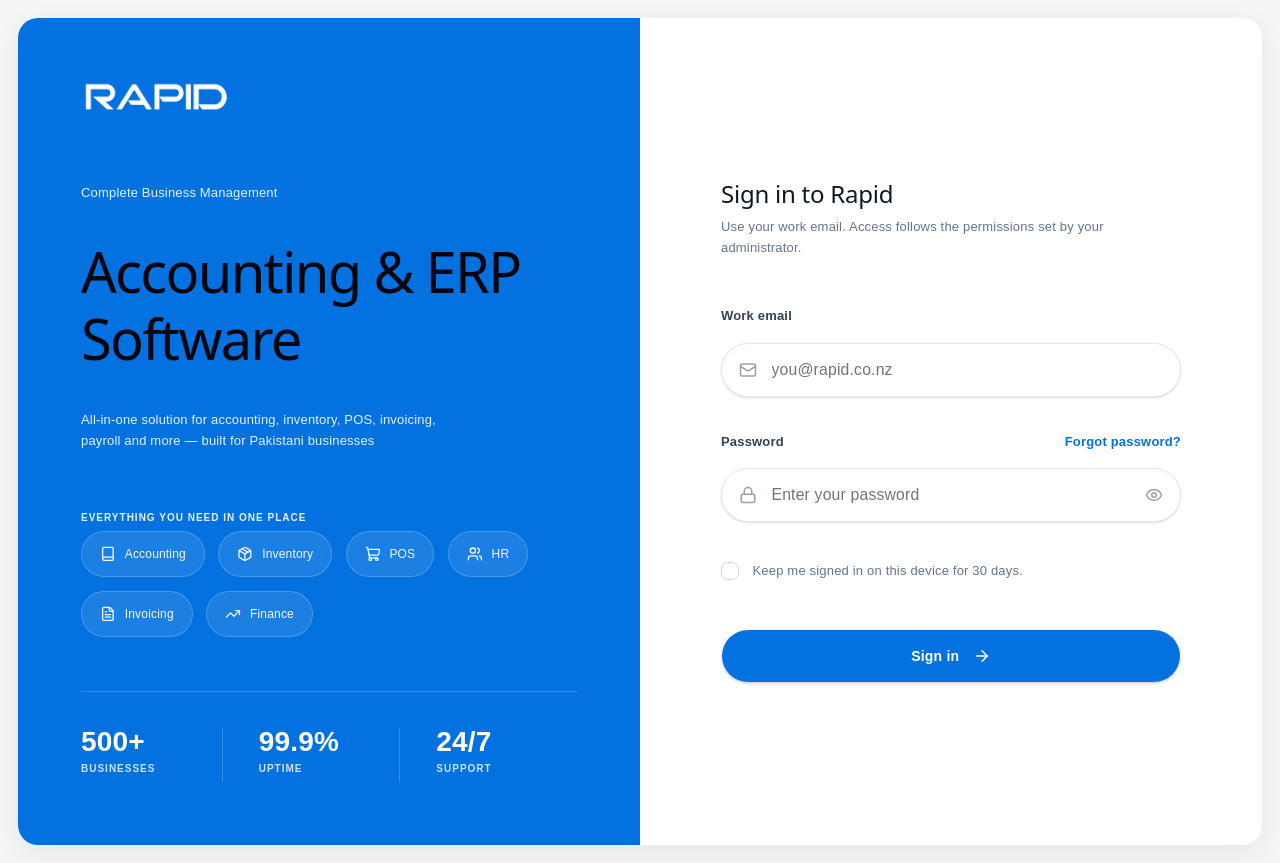
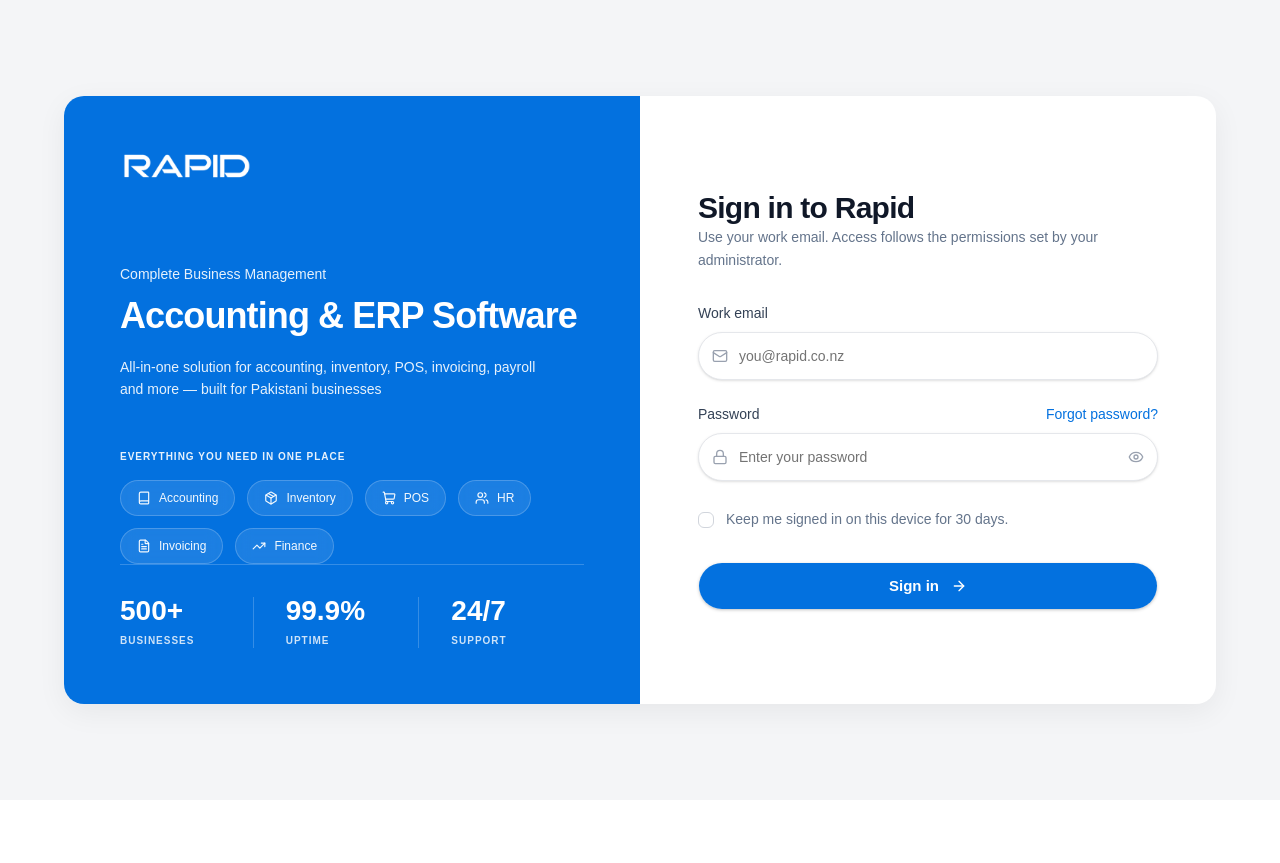
Before and after one commit to RapidSmart/Rapid_Erp_Ecom, a React (Vite) app: page /auth/signin in a window 1280 px wide. After the commit the page ends 800 px from the top, so only its background shows below. Built offline with nearby package versions, Linux system fonts and the light colour scheme.

Commit message:
refactor: update Sign In page layout and typography with modernized CSS base styles

```diff
--- a/src/modules/auth/components/SignInForm.tsx
+++ b/src/modules/auth/components/SignInForm.tsx
@@ -30,18 +30,18 @@
   }
 
   return (
-    <form onSubmit={handleSubmit(onSubmit)} className="space-y-7">
-      <div className="space-y-3">
-        <label htmlFor="email" className="block text-[13px] font-semibold !text-[#334155]">
+    <form onSubmit={handleSubmit(onSubmit)} className="space-y-6">
+      <div className="space-y-2">
+        <label htmlFor="email" className="block text-[14px] font-medium !text-[#334155]">
           Work email
         </label>
         <div className="relative">
-          <Mail className="absolute left-4 top-1/2 -translate-y-1/2 h-4 w-4 text-gray-400" />
+          <Mail className="absolute left-3.5 top-1/2 -translate-y-1/2 h-4 w-4 text-gray-400" />
           <Input
             id="email"
             type="email"
             placeholder="you@rapid.co.nz"
-            className="pl-11 h-12 rounded-full border-gray-200 bg-white !text-gray-900 text-[14px] shadow-sm focus-visible:ring-1 focus-visible:ring-primary"
+            className="pl-10 h-12 rounded-full border-gray-200 bg-white !text-gray-900 text-[14px] shadow-sm focus-visible:ring-1 focus-visible:ring-primary"
             {...register('email')}
           />
         </div>
@@ -50,34 +50,34 @@
         )}
       </div>
 
-      <div className="space-y-3">
+      <div className="space-y-2">
         <div className="flex items-center justify-between">
           <label
             htmlFor="password"
-            className="block text-[13px] font-semibold !text-[#334155]"
+            className="block text-[14px] font-medium !text-[#334155]"
           >
             Password
           </label>
           <a
             href="#"
-            className="text-[13px] font-semibold !text-primary hover:underline"
+            className="text-[14px] font-medium !text-primary hover:underline"
           >
             Forgot password?
           </a>
         </div>
         <div className="relative">
-          <Lock className="absolute left-4 top-1/2 -translate-y-1/2 h-4 w-4 text-gray-400" />
+          <Lock className="absolute left-3.5 top-1/2 -translate-y-1/2 h-4 w-4 text-gray-400" />
           <Input
             id="password"
             type={showPassword ? 'text' : 'password'}
             placeholder="Enter your password"
-            className="pl-11 pr-11 h-12 rounded-full border-gray-200 bg-white !text-gray-900 text-[14px] shadow-sm focus-visible:ring-1 focus-visible:ring-primary"
+            className="pl-10 pr-10 h-12 rounded-full border-gray-200 bg-white !text-gray-900 text-[14px] shadow-sm focus-visible:ring-1 focus-visible:ring-primary"
             {...register('password')}
           />
           <button
             type="button"
             onClick={() => setShowPassword(!showPassword)}
-            className="absolute right-4 top-1/2 -translate-y-1/2 text-gray-400 hover:text-gray-600 focus:outline-none"
+            className="absolute right-3.5 top-1/2 -translate-y-1/2 text-gray-400 hover:text-gray-600 focus:outline-none"
             aria-label={showPassword ? 'Hide password' : 'Show password'}
           >
             {showPassword ? (
@@ -101,17 +101,17 @@
         />
         <label
           htmlFor="keepSignedIn"
-          className="text-[13px] font-medium !text-[#64748B]"
+          className="text-[14px] font-medium !text-[#64748B]"
         >
           Keep me signed in on this device for 30 days.
         </label>
       </div>
 
-      <div className="pt-3">
+      <div className="pt-2">
         <Button
           type="submit"
           disabled={isSubmitting}
-          className="w-full h-12 rounded-full text-[14px] font-semibold shadow-sm hover:shadow transition-shadow"
+          className="w-full h-12 rounded-full text-[15px] font-semibold shadow-sm hover:shadow transition-shadow"
         >
           Sign in
           <ArrowRight className="ml-1.5 h-4 w-4" />
--- a/src/modules/auth/view/SignIn.tsx
+++ b/src/modules/auth/view/SignIn.tsx
@@ -5,33 +5,35 @@
   return (
     <div className="flex min-h-screen w-full items-center justify-center bg-[#F4F5F7] font-sans p-4">
       {/*
-        Standard container width: max-w-5xl (1024px).
+        Standard container width: max-w-6xl (1152px).
         Grid with 2 equal columns ensures both sections have the exact same width.
       */}
       <div className="w-full max-w-6xl overflow-hidden rounded-[20px] bg-white shadow-[0_8px_30px_rgb(0,0,0,0.06)] grid grid-cols-1 lg:grid-cols-2">
 
         {/* Left Marketing Panel */}
-        <div className="hidden lg:flex flex-col justify-between bg-primary p-12 lg:p-14 text-white">
-          <div className="flex-1 flex flex-col max-w-md mx-auto">
+        <div className="hidden lg:flex flex-col bg-primary p-10 lg:p-12 xl:p-14 text-white overflow-hidden">
+          <div className="w-full max-w-[500px] mx-auto flex flex-col h-full justify-between">
             {/* Logo */}
-            <div className="mb-14">
+            <div>
               <img src="/logo-white.png" alt="Rapid Logo" className="h-8 object-contain" />
             </div>
 
-            <div className="space-y-4">
-              <p className="text-[13px] font-medium text-white/90">
+            {/* Main Content */}
+            <div className="mt-16 xl:mt-20 mb-auto">
+              <div className="space-y-3">
+                <p className="text-sm font-medium text-white/90">
                   Complete Business Management
                 </p>
-              <h1 className="text-[42px] font-bold leading-[1.2] text-white">
-                Accounting & ERP<br />Software
+                <h1 className="text-3xl lg:text-4xl tracking-tight font-bold leading-[1.1] text-white">
+                  Accounting & ERP Software
                 </h1>
-              <p className="text-[13px] text-primary-foreground/90 max-w-[360px] leading-relaxed pt-1">
+                <p className="text-sm text-white/90 max-w-[420px] leading-relaxed pt-2">
                   All-in-one solution for accounting, inventory, POS, invoicing, payroll and more — built for Pakistani businesses
                 </p>
               </div>
 
               <div className="mt-12">
-              <p className="text-[10px] font-bold tracking-widest text-primary-foreground/90 uppercase mb-4">
+                <p className="text-[10px] font-bold tracking-widest text-white/90 uppercase mb-4">
                   Everything you need in one place
                 </p>
                 <div className="flex flex-wrap gap-3 max-w-full">
@@ -52,27 +54,28 @@
             </div>
 
             {/* Bottom Stats */}
-          <div className="flex items-center pt-8 border-t border-white/20 mt-12 w-full max-w-md mx-auto">
+            <div className="flex items-center pt-8 border-t border-white/20">
               {STATS.map((stat, index) => (
                 <div key={stat.id} className={`flex-1 ${index !== 0 ? 'border-l border-white/20 pl-8' : ''}`}>
                   <p className="text-[28px] font-bold text-white leading-none">{stat.value}</p>
-                <p className="text-[10px] font-bold tracking-widest text-primary-foreground/80 uppercase mt-2">
+                  <p className="text-[10px] font-bold tracking-widest text-white/80 uppercase mt-2">
                     {stat.label}
                   </p>
                 </div>
               ))}
             </div>
           </div>
+        </div>
 
         {/* Right Auth Panel */}
         <div className="flex flex-col justify-center p-8 lg:p-12 xl:p-14">
           {/* Centered form container inside the right column */}
-          <div className="w-full max-w-[460px] mx-auto space-y-10">
+          <div className="w-full max-w-[460px] mx-auto space-y-8">
             <div className="space-y-2">
-              <h2 className="text-[28px] font-bold tracking-tight !text-gray-900 m-0">
+              <h2 className="text-3xl font-bold tracking-tight text-gray-900 m-0">
                 Sign in to Rapid
               </h2>
-              <p className="!text-[#64748B] text-[13px] leading-relaxed m-0">
+              <p className="text-[#64748B] text-sm leading-relaxed m-0">
                 Use your work email. Access follows the permissions set by your administrator.
               </p>
             </div>
--- a/src/styles/index.css
+++ b/src/styles/index.css
@@ -22,19 +22,6 @@
   --heading: system-ui, 'Segoe UI', Roboto, sans-serif;
   --mono: ui-monospace, Consolas, monospace;
 
-  font: 18px/145% var(--sans);
-  letter-spacing: 0.18px;
-  color-scheme: light dark;
-  color: var(--text);
-  background: var(--bg);
-  font-synthesis: none;
-  text-rendering: optimizeLegibility;
-  -webkit-font-smoothing: antialiased;
-  -moz-osx-font-smoothing: grayscale;
-
-  @media (max-width: 1024px) {
-    font-size: 16px;
-  }
 
   --background: oklch(1 0 0);
 
@@ -117,60 +104,7 @@
   }
 }
 
-#root {
-  width: 100%;
-  min-height: 100svh;
-  display: flex;
-  flex-direction: column;
-}
 
-body {
-  margin: 0;
-}
-
-h1,
-h2 {
-  font-family: var(--heading);
-  font-weight: 500;
-  color: var(--text-h);
-}
-
-h1 {
-  font-size: 56px;
-  letter-spacing: -1.68px;
-  margin: 32px 0;
-  @media (max-width: 1024px) {
-    font-size: 36px;
-    margin: 20px 0;
-  }
-}
-h2 {
-  font-size: 24px;
-  line-height: 118%;
-  letter-spacing: -0.24px;
-  margin: 0 0 8px;
-  @media (max-width: 1024px) {
-    font-size: 20px;
-  }
-}
-p {
-  margin: 0;
-}
-
-code,
-.counter {
-  font-family: var(--mono);
-  display: inline-flex;
-  border-radius: 4px;
-  color: var(--text-h);
-}
-
-code {
-  font-size: 15px;
-  line-height: 135%;
-  padding: 4px 8px;
-  background: var(--code-bg);
-}
 
 @theme inline {
   --font-heading: var(--font-sans);
@@ -251,8 +185,15 @@
 
 @layer base {
   * {
-    @apply border-border outline-ring/50;}
+    margin: 0;
+    padding: 0;
+    box-sizing: border-box;
+    @apply border-border outline-ring/50;
+  }
   body {
-    @apply bg-background text-foreground;}
+    @apply bg-background text-foreground;
+  }
   html {
-    @apply font-sans;}}
+    @apply font-sans;
+  }
+}
```
Lines whose indentation alone changed are shown as unchanged.
